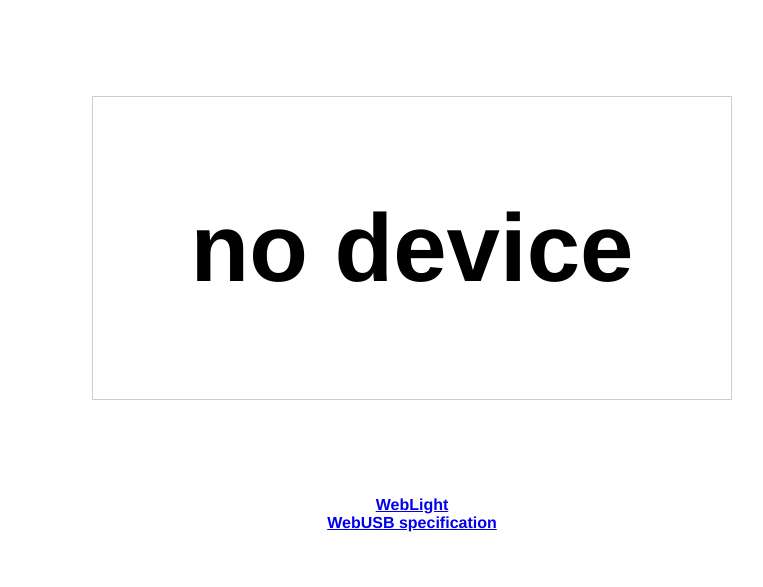
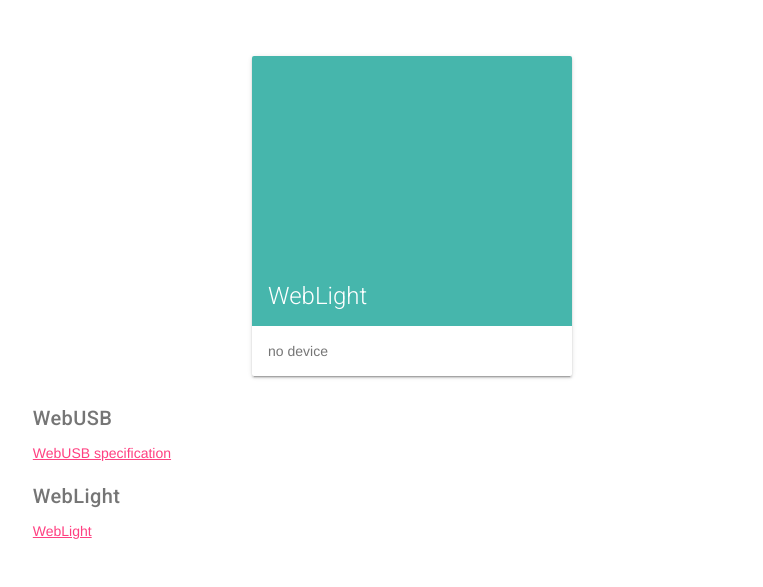
Before and after one commit to sowbug/weblight, a plain HTML site: page index.html in a window 1280 px wide. Shown: the whole page, without its empty margins (228-991 px from the left). Drawn offline with nearby package versions, Linux system fonts and the light colour scheme.

Commit message:
Steal from http://www.getmdl.io/

```diff
--- a/index.html
+++ b/index.html
@@ -1,13 +1,45 @@
 <!DOCTYPE html>
 <html>
   <head>
+    <link rel="stylesheet" href="http://fonts.googleapis.com/css?family=Roboto:300,400,500,700" type="text/css">
     <title>WebLight</title>
+    <meta name="viewport" content="width=device-width, initial-scale=1.0">
+    <link rel="stylesheet" href="./material.min.css">
+    <script src="./material.min.js"></script>
+    <link rel="stylesheet" href="https://fonts.googleapis.com/icon?family=Material+Icons">
     <link rel="stylesheet" type="text/css" href="styles.css">
   </head>
   <body>
-    <div id="color"></div>
-    <div><a href="https://github.com/sowbug/weblight/">WebLight</a></div>
-    <div><a href="https://reillyeon.github.io/webusb/">WebUSB specification</a></div>
+
+    <div class="card-square mdl-card mdl-shadow--2dp centered">
+      <div class="mdl-card__title mdl-card--expand">
+        <h2 class="mdl-card__title-text" id="status">WebLight</h2>
+      </div>
+      <div class="mdl-card__supporting-text" id="color"></div>
+    </div>
+
+    <div class="mdl-card mdl-cell mdl-cell--12-col">
+      <div class="mdl-card__supporting-text mdl-grid mdl-grid--no-spacing">
+        <div class="section__circle-container mdl-cell mdl-cell--2-col mdl-cell--1-col-phone">
+          <div class="section__circle-container__circle mdl-color--primary"></div>
+        </div>
+        <div class="section__text mdl-cell mdl-cell--10-col-desktop mdl-cell--6-col-tablet mdl-cell--3-col-phone">
+          <h5>WebUSB</h5>
+          <a href="https://reillyeon.github.io/webusb/">WebUSB specification</a>
+        </div>
+        <div class="section__circle-container mdl-cell mdl-cell--2-col mdl-cell--1-col-phone">
+          <div class="section__circle-container__circle mdl-color--primary"></div>
+        </div>
+        <div class="section__text mdl-cell mdl-cell--10-col-desktop mdl-cell--6-col-tablet mdl-cell--3-col-phone">
+          <h5>WebLight</h5>
+          <a href="https://github.com/sowbug/weblight/">WebLight</a>
+        </div>
+        <div class="section__circle-container mdl-cell mdl-cell--2-col mdl-cell--1-col-phone">
+          <div class="section__circle-container__circle mdl-color--primary"></div>
+        </div>
+      </div>
+    </div>
+
     <script type="text/javascript" src="weblight.js"></script>
   </body>
 </html>
--- a/styles.css
+++ b/styles.css
@@ -1,24 +1,28 @@
 body {
-    font-family: "helvetica neue", helvetica, arial, sans-serif;
-    font-size: 16px;
-    font-weight: bold;
-
-    margin-left: auto;
-    margin-right: auto;
-    max-width: 640px;
+  margin-top: 4em;
 }
 
-div {
-    text-align: center;
+.centered {
+margin: auto;
 }
 
-#color {
-    font-size: 96px;
-    margin-left: auto;
-    margin-right: auto;
-    margin-top: 1em;
-    margin-bottom: 1em;
-    max-width: 10em;
-    border: 1px solid #ccc;
-    padding: 1em;
+.card-square.mdl-card {
+  width: 320px;
+  height: 320px;
 }
+
+.card-square > .mdl-card__title {
+  color: #fff;
+  background: #46B6AC;
+}
+
+.mdl-demo section .section__circle-container > .section__circle-container__circle {
+  width: 64px;
+  height: 64px;
+  border-radius: 32px;
+  margin: 8px 0;
+}
+
+.mdl-demo .mdl-card .mdl-card__supporting-text {
+  color: inherit;
+}
```
